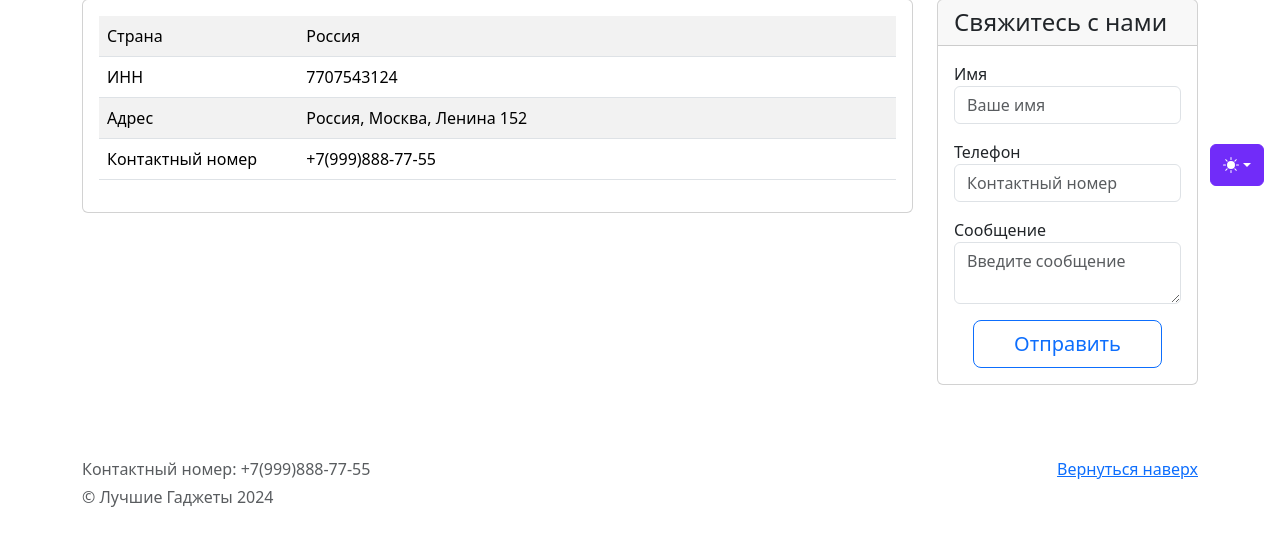
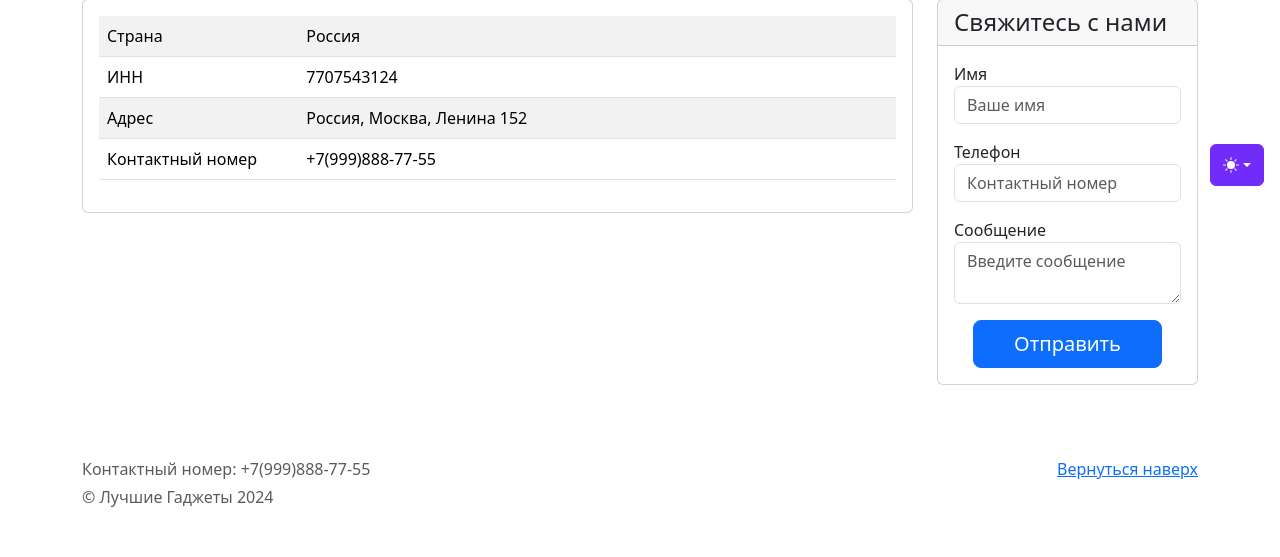
Before and after one commit to EliasN96/DJANGO_HW_2, a Django app: page /contacts/ in a window 1280 px wide. Shown: the part 598-1155 px from the top of the page. Run offline with Django 5.2, Linux system fonts and the light colour scheme; some libraries are stand-ins or nearby versions.

Commit message:
update catalog/contacts.html

```diff
--- a/catalog/templates/contacts.html
+++ b/catalog/templates/contacts.html
@@ -51,7 +51,7 @@
                             <textarea type="text" name="message" class="form-control" id="message" placeholder="Введите сообщение" required></textarea>
                         </div>
                         <div class="d-grid gap-2 col-10 mx-auto">
-                        <button type="submit" class="btn btn-lg btn-block btn-outline-primary">Отправить</button>
+                        <button type="submit" class="btn btn-lg btn-block btn-primary">Отправить</button>
                         </div>
                     </form>
                 </div>
```
